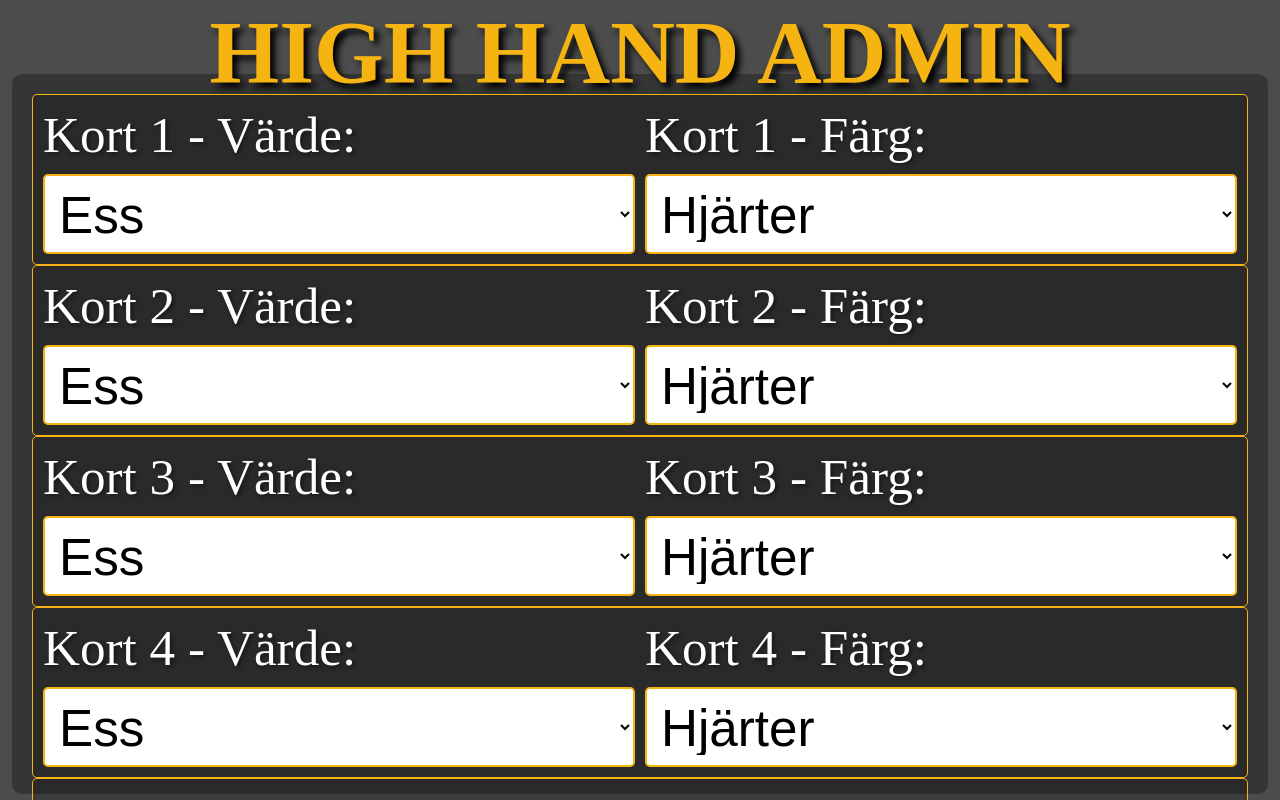
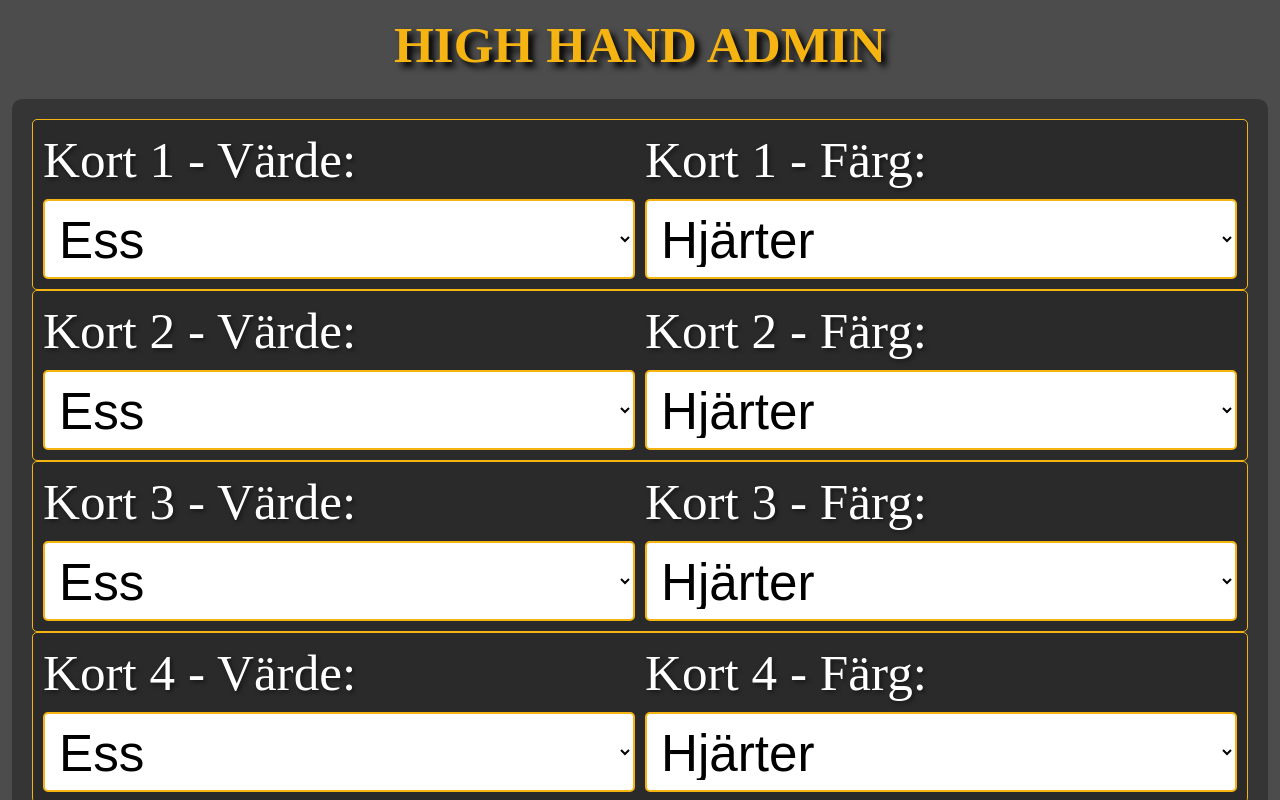
Before and after one commit to mcfrojd/high_hand, a plain HTML site: page admin.html in a window 1280 px wide. Shown: the top 800 px of the page. Drawn offline with Linux system fonts and the light colour scheme; no server answers.

Commit message:
more css fix

```diff
--- a/admin.html
+++ b/admin.html
@@ -6,7 +6,9 @@
     </head>
 <body class="admin-body">
     <div class="admin-container">
-        <div class="admin-title">High Hand Admin</div>
+        <div class="admin-title-container">
+            <div class="admin-title">High Hand Admin</div>
+        </div>
 
         <div class="all-cards-container">
             <!-- Card Block 1 -->
--- a/css/admin.css
+++ b/css/admin.css
@@ -23,16 +23,24 @@ body::before {
     height: 100vh;
     display: block;
     flex-direction: column;
-    justify-content: space-evenly ;
+    justify-content: flex-start; ;
     z-index: 1;
 }
 
+.admin-title-container {
+    display: flex;
+    justify-content: center;
+    align-items: center;
+    padding: 10px;
+}
+
 .admin-title {
-    height: 8vh;
-    width: 95vw;
-    margin: 0 auto;
+    display: inline-block;
+    height: auto;
+    width: auto;
+    padding: 5px 5px;
     text-align: center;
-    font-size: 7dvw;
+    font-size: 4vw;
     font-weight: bold;
     white-space: nowrap;
     text-shadow: 5px 5px 6px rgba(0, 0, 0);
```
